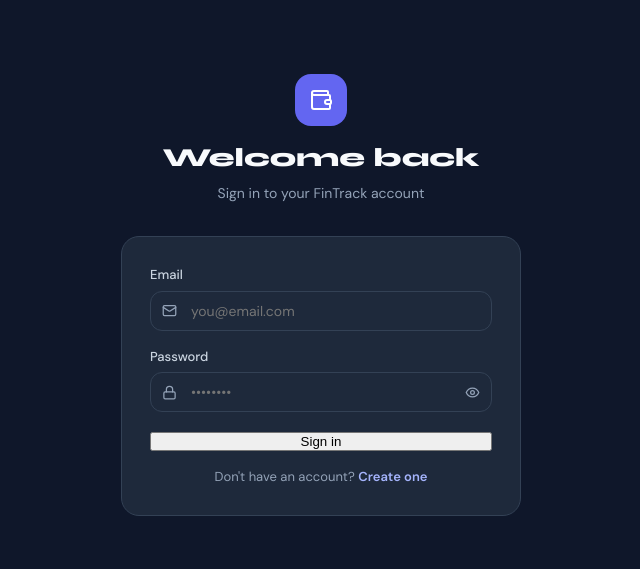
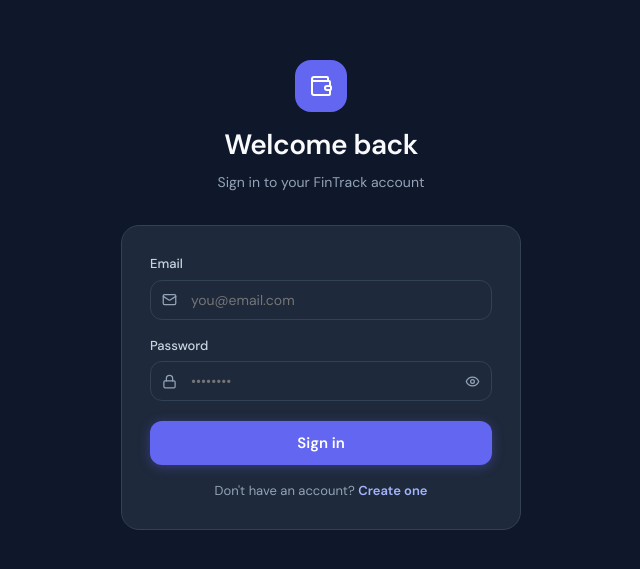
Before and after one commit to Jccc07/FinanceTrack, a React (Vite) app: page /login in a window 1280 px wide. Shown: the part 105-674 px from the top of the page, without its empty margins (319-959 px from the left). Built offline with nearby package versions, Linux system fonts and the light colour scheme; no server answers.

Commit message:
fix login page

```diff
--- a/index.html
+++ b/index.html
@@ -8,6 +8,8 @@
     <meta name="apple-mobile-web-app-capable" content="yes" />
     <meta name="apple-mobile-web-app-status-bar-style" content="black-translucent" />
     <meta name="apple-mobile-web-app-title" content="FinTrack" />
+    <meta name="mobile-web-app-capable" content="yes" />
+    <link rel="manifest" href="/manifest.json" />
     <title>FinTrack — Your money, your control.</title>
     <link rel="preconnect" href="https://fonts.googleapis.com" />
     <link rel="preconnect" href="https://fonts.gstatic.com" crossorigin />
--- a/src/pages/AuthPages.tsx
+++ b/src/pages/AuthPages.tsx
@@ -2,7 +2,7 @@
 import { useNavigate, Link } from 'react-router-dom'
 import { Mail, Lock, User, Wallet, Eye, EyeOff } from 'lucide-react'
 import { useAuthStore } from '@/stores/authStore'
-import { Button, Input, Spinner } from '@/components/ui'
+import { Input, Spinner } from '@/components/ui'
 
 function AuthShell({ children, title, subtitle }: { children: React.ReactNode; title: string; subtitle: string }) {
   return (
@@ -19,7 +19,7 @@
           }}>
             <Wallet size={24} color="#fff" />
           </div>
-          <h1 style={{ fontFamily: 'var(--font-head)', fontSize: 26, fontWeight: 800, marginBottom: 6 }}>{title}</h1>
+          <h1 style={{ fontFamily: 'var(--font-body)', fontSize: 28, fontWeight: 700, letterSpacing: '-0.5px', marginBottom: 6 }}>{title}</h1>
           <p style={{ color: 'var(--text3)', fontSize: 14 }}>{subtitle}</p>
         </div>
 
@@ -77,9 +77,28 @@
           required
         />
         {error && <p style={{ fontSize: 13, color: 'var(--red)', textAlign: 'center' }}>{error}</p>}
-        <Button type="submit" fullWidth loading={loading} style={{ marginTop: 4 }}>
+        <button
+          type="submit"
+          disabled={loading}
+          style={{
+            marginTop: 4, width: '100%', padding: '12px 20px',
+            background: 'var(--indigo)', color: '#fff',
+            border: 'none', borderRadius: 12,
+            fontSize: 15, fontWeight: 600, fontFamily: 'var(--font-body)',
+            cursor: loading ? 'not-allowed' : 'pointer',
+            opacity: loading ? 0.6 : 1,
+            display: 'flex', alignItems: 'center', justifyContent: 'center', gap: 8,
+            transition: 'background .15s, transform .1s',
+            boxShadow: '0 2px 12px rgba(99,102,241,0.35)',
+          }}
+          onMouseEnter={e => { if (!loading) (e.currentTarget as HTMLButtonElement).style.background = '#818CF8' }}
+          onMouseLeave={e => { (e.currentTarget as HTMLButtonElement).style.background = 'var(--indigo)' }}
+          onMouseDown={e => { (e.currentTarget as HTMLButtonElement).style.transform = 'scale(0.98)' }}
+          onMouseUp={e => { (e.currentTarget as HTMLButtonElement).style.transform = 'scale(1)' }}
+        >
+          {loading && <Spinner size={14} />}
           Sign in
-        </Button>
+        </button>
         <p style={{ textAlign: 'center', fontSize: 13, color: 'var(--text3)' }}>
           Don't have an account?{' '}
           <Link to="/register" style={{ color: 'var(--indigo-l)', textDecoration: 'none', fontWeight: 600 }}>Create one</Link>
@@ -139,9 +158,28 @@
           required
         />
         {error && <p style={{ fontSize: 13, color: 'var(--red)', textAlign: 'center' }}>{error}</p>}
-        <Button type="submit" fullWidth loading={loading} style={{ marginTop: 4 }}>
+        <button
+          type="submit"
+          disabled={loading}
+          style={{
+            marginTop: 4, width: '100%', padding: '12px 20px',
+            background: 'var(--indigo)', color: '#fff',
+            border: 'none', borderRadius: 12,
+            fontSize: 15, fontWeight: 600, fontFamily: 'var(--font-body)',
+            cursor: loading ? 'not-allowed' : 'pointer',
+            opacity: loading ? 0.6 : 1,
+            display: 'flex', alignItems: 'center', justifyContent: 'center', gap: 8,
+            transition: 'background .15s, transform .1s',
+            boxShadow: '0 2px 12px rgba(99,102,241,0.35)',
+          }}
+          onMouseEnter={e => { if (!loading) (e.currentTarget as HTMLButtonElement).style.background = '#818CF8' }}
+          onMouseLeave={e => { (e.currentTarget as HTMLButtonElement).style.background = 'var(--indigo)' }}
+          onMouseDown={e => { (e.currentTarget as HTMLButtonElement).style.transform = 'scale(0.98)' }}
+          onMouseUp={e => { (e.currentTarget as HTMLButtonElement).style.transform = 'scale(1)' }}
+        >
+          {loading && <Spinner size={14} />}
           Create account
-        </Button>
+        </button>
         <p style={{ textAlign: 'center', fontSize: 13, color: 'var(--text3)' }}>
           Already have an account?{' '}
           <Link to="/login" style={{ color: 'var(--indigo-l)', textDecoration: 'none', fontWeight: 600 }}>Sign in</Link>
```
Also changed, not shown: public/manifest.json (added).
